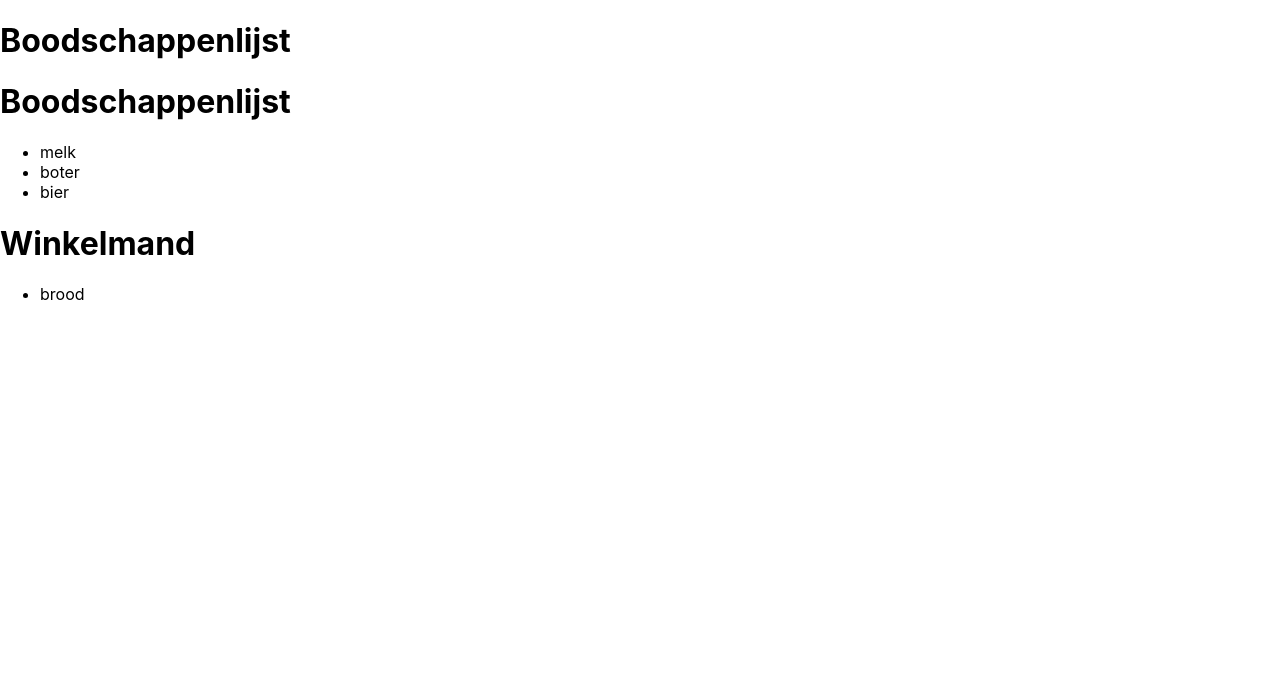
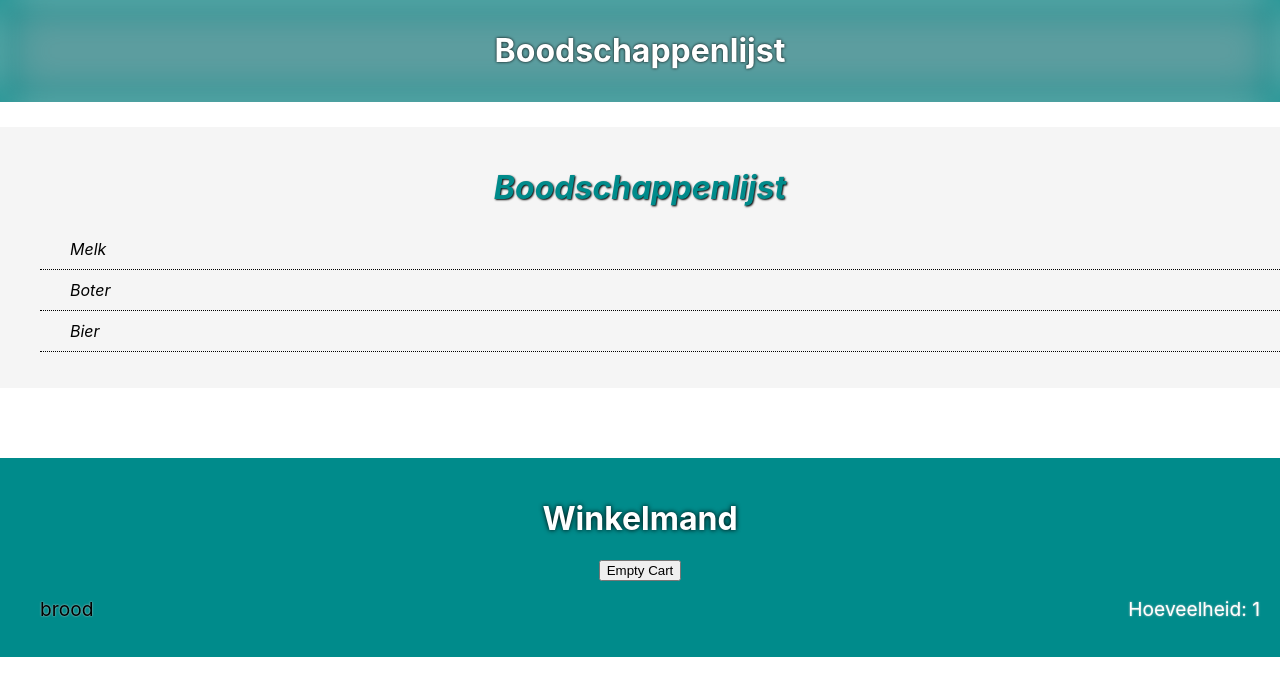
Before and after one commit to lambertwijshakecreations/React-grocery-app, a React (Create React App) app: page / in a window 1280 px wide. Shown: the top 696 px of the page. Built offline with nearby package versions, Linux system fonts and the light colour scheme.

Commit message:
finished part4

```diff
--- a/src/App.css
+++ b/src/App.css
@@ -1,38 +1,68 @@
-.App {
+header{
+  box-shadow: inset 0 0 50px #008b8b,
+  inset 0 0 20px #ccc;
+  background-color: cadetblue;
+  padding: 10px 5px;
   text-align: center;
+  color:#fff;
+  text-shadow: 0 0 3px #000;
 }
 
-.App-logo {
-  height: 40vmin;
-  pointer-events: none;
+.groceries-list {
+  margin-bottom:70px;
+  margin-top:25px;
 }
 
-@media (prefers-reduced-motion: no-preference) {
-  .App-logo {
-    animation: App-logo-spin infinite 20s linear;
-  }
+.groceries {
+  padding: 20px 0;
+  background-color: #f5f5f5;
 }
 
-.App-header {
-  background-color: #282c34;
-  min-height: 100vh;
-  display: flex;
-  flex-direction: column;
-  align-items: center;
-  justify-content: center;
-  font-size: calc(10px + 2vmin);
-  color: white;
+.groceries h1{
+  color:darkcyan;
+  text-align: center;
+  font-style: oblique;
+  text-shadow: 1px 1px 2px black;
 }
 
-.App-link {
-  color: #61dafb;
+.groceries li {
+  list-style: none;
+  font-style: oblique;
+  border-bottom: 1px dotted black;
+  text-indent: 20px;
+  padding:10px;
+  text-transform: capitalize;
 }
 
-@keyframes App-logo-spin {
-  from {
-    transform: rotate(0deg);
-  }
-  to {
-    transform: rotate(360deg);
-  }
+.basket {
+ background-color: darkcyan;
+ padding:20px 0;
 }
+
+.basket h1{
+ color:#fff;
+ text-align: center;
+ text-shadow: 0 0 5px #000;
+}
+
+.basket button {
+display: block;
+margin-left: auto;
+margin-right: auto;
+}
+
+.basket li {
+  list-style: none;
+  display:flex;
+  justify-content: space-between;
+  padding-right:20px;
+}
+
+.basket span{
+  font-size: 1.2em;
+  text-shadow: 0 0 2px #ccc;
+}
+
+.basket span + span{
+  color:#fff;
+}
--- a/src/Container.js
+++ b/src/Container.js
@@ -11,20 +11,67 @@ class Container extends React.Component {
 				{ id: 2, title: "boter" },
 				{ id: 3, title: "bier" }
 			],
-			shoppingListItems: [{ id: 1, title: "brood" }]
+			shoppingListItems: [{ id: 1, title: "brood", amount: 1 }]
 		};
 	}
 
 	render() {
+		const addNewShoppingListItem = (itemTitle) => {
+			const newShoppingItem = {
+				id: this.state.shoppingListItems.length + 1,
+				title: itemTitle,
+				amount: 1
+			};
+
+			this.setState((prevState) => {
+				const newList = prevState.shoppingListItems.concat(newShoppingItem);
+				return {
+					shoppingListItems: newList
+				};
+			});
+		};
+		const addAmountToItem = (itemTitle) => {
+			const shoppingList = [...this.state.shoppingListItems];
+			const newList = shoppingList.map((shoppingItem) => {
+				if (shoppingItem.title === itemTitle) {
+					shoppingItem.amount++;
+				}
+				return shoppingItem;
+			});
+			this.setState({ shoppingListItems: newList });
+		};
+
+		const handleClickGroceryItem = (event) => {
+			const clickedItem = event.target.innerText;
+			console.log(clickedItem);
+			const currentShoppingList = this.state.shoppingListItems;
+			const shoppingListItem = currentShoppingList.filter(
+				(item) => item.title === clickedItem
+			);
+			shoppingListItem.length === 0
+				? addNewShoppingListItem(clickedItem)
+				: addAmountToItem(clickedItem);
+		};
+
+		const emptyCart = () => {
+			this.setState({ shoppingListItems: [] });
+		};
+
 		return (
 			<div className="container">
 				<div className="groceries-list groceries">
 					<h1>Boodschappenlijst</h1>
-					<GroceryList groceryItems={this.state.groceryItems} />
+					<GroceryList
+						groceryItems={this.state.groceryItems}
+						handleClickGroceryItem={handleClickGroceryItem}
+					/>
 				</div>
 				<div className="groceries-list basket">
 					<h1>Winkelmand</h1>
-					<ShoppingCart groceryItems={this.state.shoppingListItems} />
+					<ShoppingCart
+						groceryItems={this.state.shoppingListItems}
+						handleClickEmptyCart={emptyCart}
+					/>
 				</div>
 			</div>
 		);
--- a/src/components/List/List.js
+++ b/src/components/List/List.js
@@ -2,10 +2,6 @@ import React from "react";
 import ListItem from "./ListItem";
 
 class List extends React.Component {
-	constructor(props) {
-		super(props);
-		this.state = {};
-	}
 	render() {
 		const { items, readonly, handleClickItem } = this.props;
 		const listItems = items
--- a/src/components/List/ListItem.js
+++ b/src/components/List/ListItem.js
@@ -8,7 +8,7 @@ const ListItem = ({ clickItem, readonly, item }) => {
 			onClick={clickItem}
 			value={item.title}
 		>
-			<span>{item.title || ""}</span>
+			<span>{item.title}</span>
 			<span>{readonly ? `Hoeveelheid: ${item.amount}` : ""}</span>
 		</li>
 	);
--- a/src/containers/GroceryList.js
+++ b/src/containers/GroceryList.js
@@ -1,10 +1,10 @@
 import React from "react";
 import List from "../components/List/List";
 
-const GroceryList = ({ groceryItems }) => {
+const GroceryList = ({ groceryItems, handleClickGroceryItem }) => {
 	return (
 		<div>
-			<List items={groceryItems} />
+			<List items={groceryItems} handleClickItem={handleClickGroceryItem} />
 		</div>
 	);
 };
--- a/src/containers/ShoppingCart.js
+++ b/src/containers/ShoppingCart.js
@@ -1,10 +1,13 @@
 import React from "react";
 import List from "../components/List/List";
 
-const ShoppingCart = ({ groceryItems }) => {
+const ShoppingCart = ({ groceryItems, handleClickEmptyCart }) => {
 	return (
 		<div>
-			<List items={groceryItems} />
+			<button className="button-primary" onClick={handleClickEmptyCart}>
+				Empty Cart
+			</button>
+			<List readonly={true} items={groceryItems} />
 		</div>
 	);
 };
```
